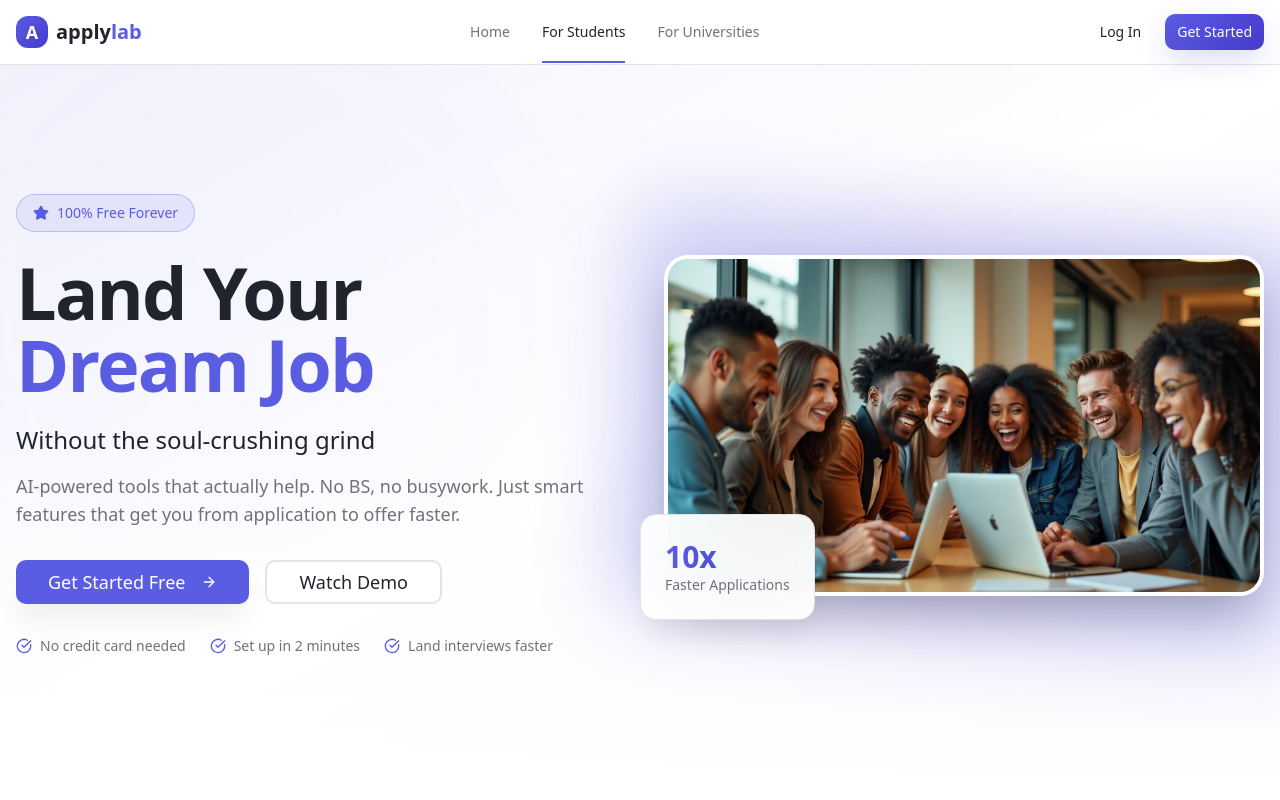
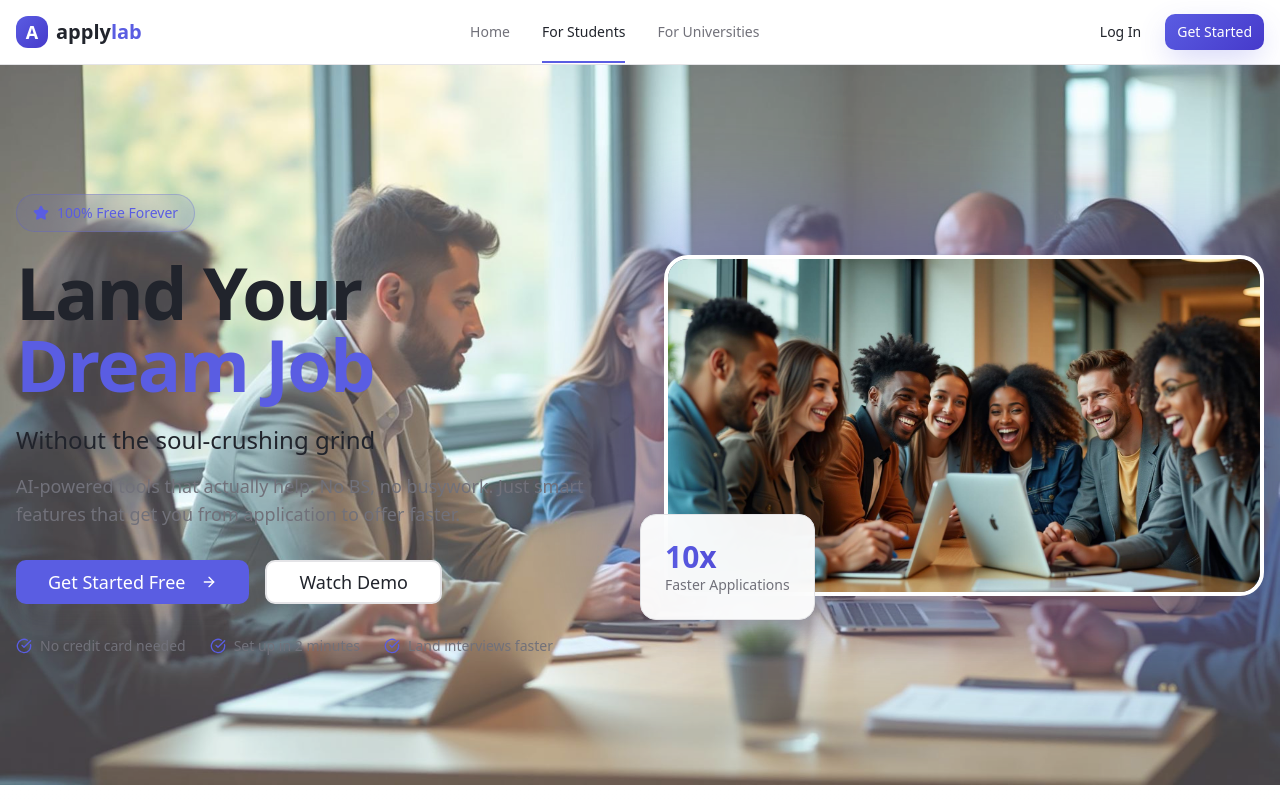
Before and after one commit to Alataquel/uni-next-step, a React (Vite) app: page /students in a window 1280 px wide. Shown: the top 800 px of the page. Built offline with nearby package versions, Linux system fonts and the light colour scheme; the HTML template or start-up script is replaced by a standard one.

Commit message:
Refactor: Update homepage video background

```diff
--- a/src/components/VideoBackground.tsx
+++ b/src/components/VideoBackground.tsx
@@ -1,116 +1,25 @@
-import { motion } from "framer-motion";
-import { Briefcase, FileText, GraduationCap, Target, TrendingUp, Users } from "lucide-react";
+import heroVideoBg from "@/assets/hero-video-bg.jpg";
 
 interface VideoBackgroundProps {
   opacity?: number;
-  withFloatingObjects?: boolean;
 }
 
-interface FloatingObject {
-  Icon: React.ElementType;
-  delay: number;
-  duration: number;
-  startX: string;
-  startY: string;
-  color: string;
-}
-
-const floatingObjects: FloatingObject[] = [
-  { Icon: FileText, delay: 0, duration: 20, startX: "10%", startY: "20%", color: "text-primary" },
-  { Icon: Briefcase, delay: 2, duration: 25, startX: "80%", startY: "15%", color: "text-accent" },
-  { Icon: GraduationCap, delay: 4, duration: 22, startX: "15%", startY: "70%", color: "text-primary" },
-  { Icon: Target, delay: 1, duration: 24, startX: "85%", startY: "65%", color: "text-accent" },
-  { Icon: TrendingUp, delay: 3, duration: 23, startX: "50%", startY: "30%", color: "text-primary" },
-  { Icon: Users, delay: 5, duration: 21, startX: "45%", startY: "80%", color: "text-accent" },
-];
-
-const VideoBackground = ({ opacity = 0.3, withFloatingObjects = false }: VideoBackgroundProps) => {
+const VideoBackground = ({ opacity = 0.7 }: VideoBackgroundProps) => {
   return (
-    <div className="absolute inset-0 overflow-hidden bg-gradient-to-br from-primary/5 via-background to-accent/5">
-      {/* Animated Gradient Overlay */}
-      <motion.div
-        className="absolute inset-0 bg-gradient-to-br from-primary/10 via-transparent to-accent/10"
-        animate={{
-          opacity: [0.3, 0.5, 0.3],
-        }}
-        transition={{
-          duration: 8,
-          repeat: Infinity,
-          ease: "easeInOut",
+    <div className="absolute inset-0 overflow-hidden">
+      {/* Video Background Image */}
+      <div
+        className="absolute inset-0 bg-cover bg-center bg-no-repeat"
+        style={{
+          backgroundImage: `url(${heroVideoBg})`,
         }}
       />
 
-      {/* Floating Career Objects */}
-      {withFloatingObjects && floatingObjects.map((obj, i) => (
-        <motion.div
-          key={i}
-          className="absolute"
-          initial={{
-            left: obj.startX,
-            top: obj.startY,
-            opacity: 0,
-            scale: 0,
-          }}
-          animate={{
-            left: [obj.startX, `${parseFloat(obj.startX) + (Math.random() * 20 - 10)}%`, obj.startX],
-            top: [obj.startY, `${parseFloat(obj.startY) + (Math.random() * 20 - 10)}%`, obj.startY],
-            opacity: [0, opacity * 1.5, opacity * 1.5, 0],
-            scale: [0, 1, 1, 0],
-            rotate: [0, 360],
-          }}
-          transition={{
-            duration: obj.duration,
-            repeat: Infinity,
-            ease: "easeInOut",
-            delay: obj.delay,
-          }}
-        >
-          <motion.div
-            className={`${obj.color} opacity-20`}
-            whileHover={{ scale: 1.2, opacity: 0.4 }}
-          >
-            <obj.Icon className="w-16 h-16 md:w-24 md:h-24" strokeWidth={1.5} />
-          </motion.div>
-        </motion.div>
-      ))}
-
-      {/* Subtle Grid Pattern */}
+      {/* White Sheer Overlay */}
       <div
-        className="absolute inset-0 opacity-[0.03]"
-        style={{
-          backgroundImage: "radial-gradient(circle at 2px 2px, hsl(var(--primary)) 1px, transparent 0)",
-          backgroundSize: "48px 48px",
-        }}
+        className="absolute inset-0 bg-white"
+        style={{ opacity }}
       />
-
-      {/* Gradient Orbs */}
-      <motion.div
-        className="absolute top-0 left-0 w-[500px] h-[500px] bg-primary/10 rounded-full blur-3xl"
-        animate={{
-          scale: [1, 1.2, 1],
-          opacity: [0.1, 0.15, 0.1],
-        }}
-        transition={{
-          duration: 15,
-          repeat: Infinity,
-          ease: "easeInOut",
-        }}
-      />
-      <motion.div
-        className="absolute bottom-0 right-0 w-[600px] h-[600px] bg-accent/10 rounded-full blur-3xl"
-        animate={{
-          scale: [1.2, 1, 1.2],
-          opacity: [0.15, 0.1, 0.15],
-        }}
-        transition={{
-          duration: 18,
-          repeat: Infinity,
-          ease: "easeInOut",
-        }}
-      />
-
-      {/* Bottom Fade */}
-      <div className="absolute inset-0 bg-gradient-to-t from-background via-transparent to-transparent" />
     </div>
   );
 };
--- a/src/pages/Index.tsx
+++ b/src/pages/Index.tsx
@@ -42,7 +42,7 @@ const Index = () => {
 
       {/* Hero Section */}
       <section className="relative overflow-hidden py-20 md:py-32 min-h-[95vh] flex items-center">
-        <VideoBackground opacity={0.4} withFloatingObjects={true} />
+        <VideoBackground opacity={0.85} />
 
         <div className="container relative mx-auto px-4 z-10">
           <div className="mx-auto max-w-5xl text-center">
```
Also changed, not shown: src/assets/hero-video-bg.jpg (added).
